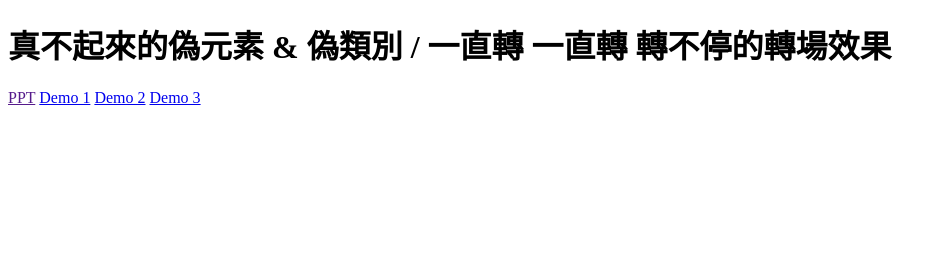
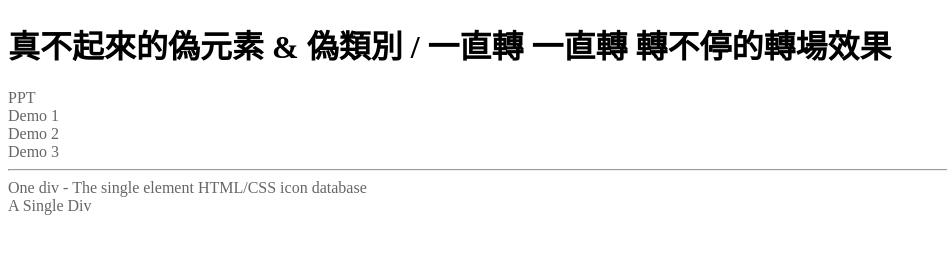
Before and after one commit to tedshd/FED_Party_12, a plain HTML site: page index.html in a window 1280 px wide. Shown: the whole page, without its empty margins (0-947 px from the left). Drawn offline with Linux system fonts and the light colour scheme.

Commit message:
Update files.

```diff
--- a/index.html
+++ b/index.html
@@ -4,11 +4,24 @@
 <meta charset="utf-8">
 <title>真不起來的偽元素 & 偽類別 / 一直轉 一直轉 轉不停的轉場效果</title>
 </head>
+<style>
+    a {
+        color: #666;
+        text-decoration: none;
+        display: block;
+    }
+    a:hover {
+        text-decoration: underline;
+    }
+</style>
 <body>
     <h1>真不起來的偽元素 & 偽類別 / 一直轉 一直轉 轉不停的轉場效果</h1>
     <a href="">PPT</a>
     <a href="part_1">Demo 1</a>
     <a href="part_2">Demo 2</a>
     <a href="part_3">Demo 3</a>
+    <hr>
+    <a href="http://one-div.com/">One div - The single element HTML/CSS icon database</a>
+    <a href="http://a.singlediv.com/">A Single Div</a>
 </body>
 </html>
```
Also changed, not shown: slider_menu.html (+12 -1 lines).
